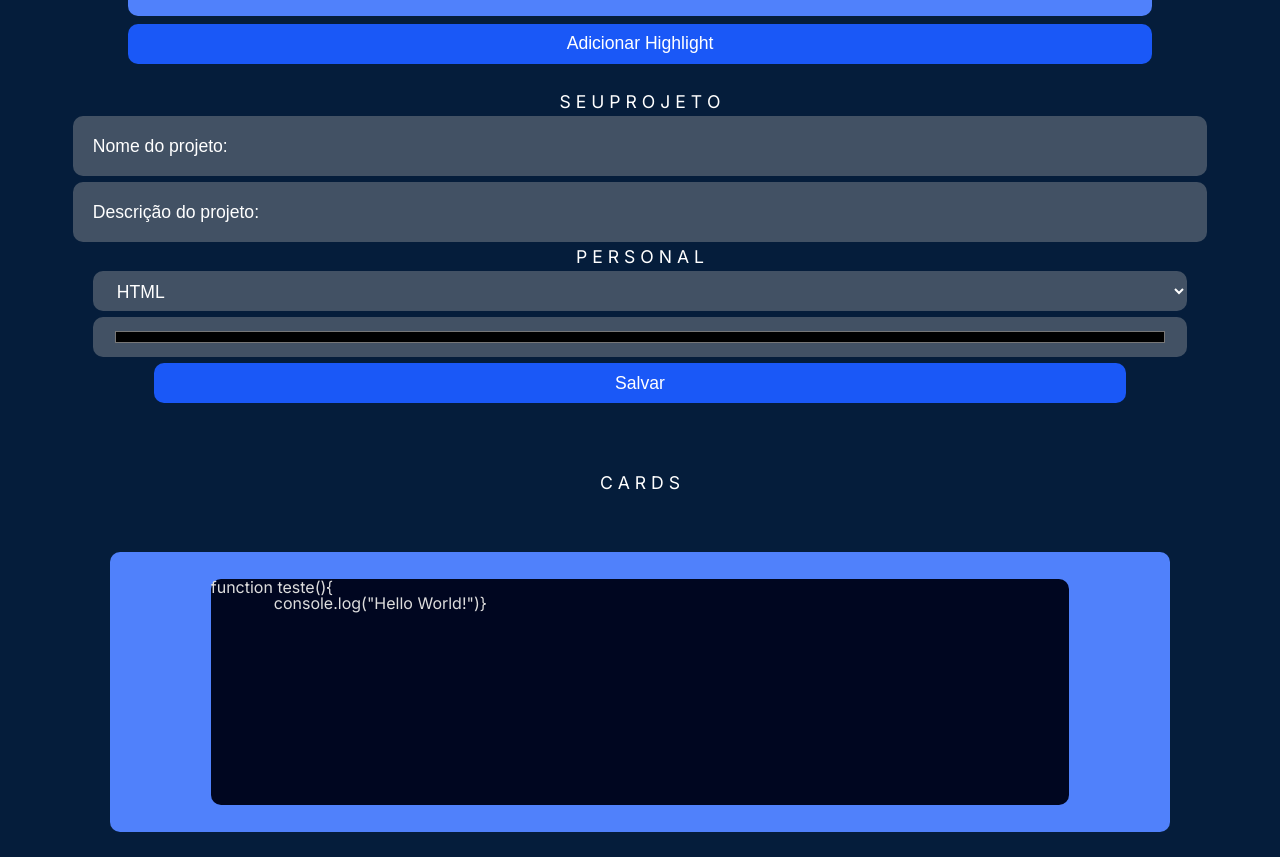
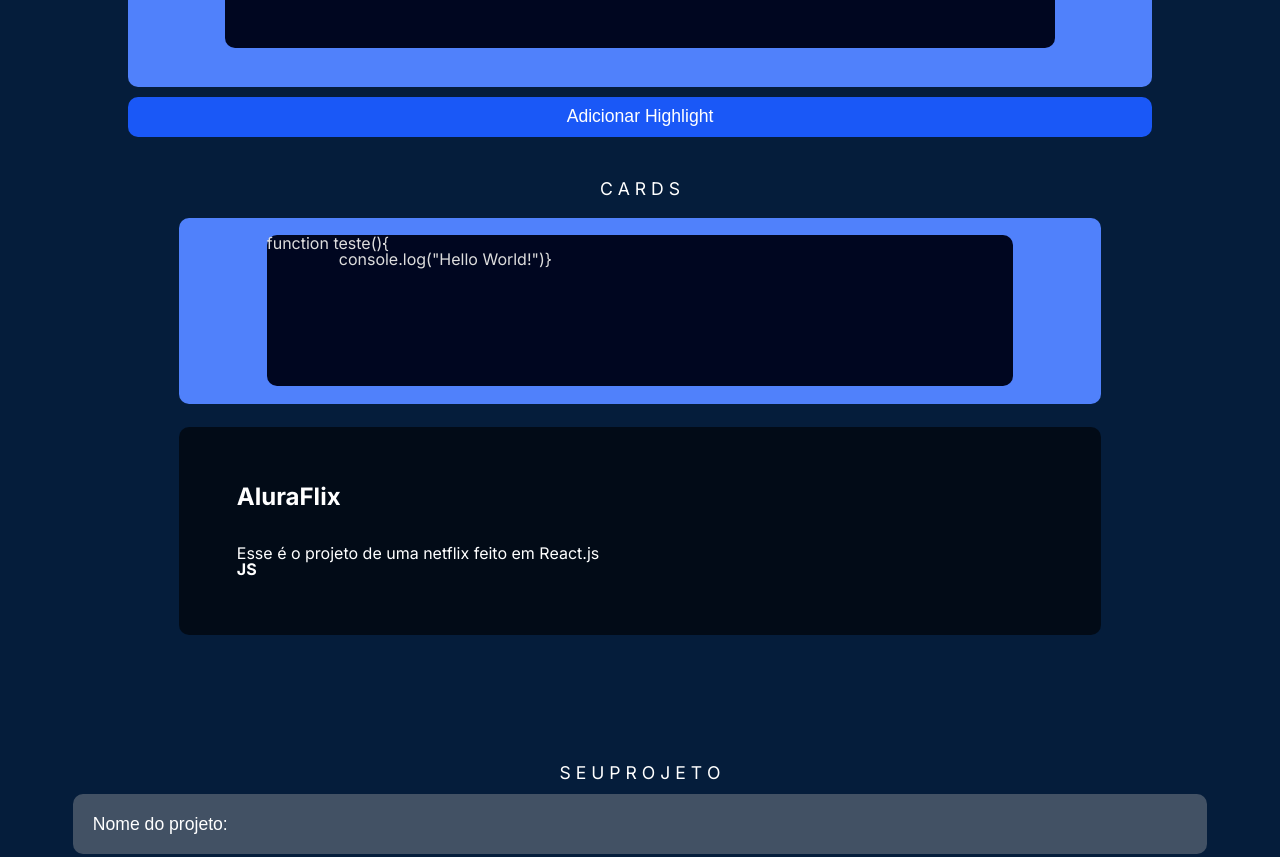
Before and after one commit to JoaoIto/CodeEditor, a website built with Vite: page index.html in a window 1280 px wide. Shown: the part 566-1423 px from the top of the page. Built offline with nearby package versions, Linux system fonts and the light colour scheme.

Commit message:
Card project

```diff
--- a/css/card/style.css
+++ b/css/card/style.css
@@ -1,25 +1,79 @@
 .swiper {
-    height: 500px;
+    height: 600px;
     width: 50%;
-    margin-top: 50px;
 }
 
-.title-section{
+.title-section {
     text-align: center;
 }
+
 .swiper-slide {
-    height: 400px;
+    padding-top: 20px;
+    height: 70%;
     width: 20%;
     display: flex;
     align-items: center;
     justify-content: center;
 }
 
+.card {
+    height: 25%;
+    display: flex;
+    flex-direction: column;
+    justify-content: space-evenly;
+    width: 70%;
+    border-radius: 10px;
+    padding: 5%;
+    margin: 2%;
+    background-color: rgba(0, 0, 0, 0.6);
+}
+
+.title-project {
+    font-size: 1.5rem;
+    font-weight: bold;
+}
+
+.desc-project {
+    max-height: 70%;
+}
+
+.lang-project {
+    font-weight: bold;
+}
+
 @media screen and (max-width:1300px) {
-    .swiper{
+    .swiper {
+        display: flex;
+        flex-direction: column;
+        justify-content: space-evenly;
+        height: 60%;
         width: 90%;
     }
+
+    .title-project {
+        height: 60px;
+        font-size: 1.5rem;
+        font-weight: bold;
+    }
+
+    .card {
+        order: 1;
+        display: flex;
+        flex-direction: column;
+        justify-content: space-evenly;
+        align-self: center;
+        width: 70%;
+        height: 35%;
+        border-radius: 10px;
+        padding: 5%;
+        margin: 2%;
+        background-color: rgba(0, 0, 0, 0.6);
+    }
+
     .swiper-slide {
+        display: flex;
+        flex-direction: column;
+        height: 90%;
         width: 90%;
     }
 }
--- a/css/editor/style.css
+++ b/css/editor/style.css
@@ -29,6 +29,7 @@
 code{
     display: block;
     padding: .5rem .7rem;
+    margin: 1.8rem;
     box-sizing: border-box;
     border-radius: 10px;
     height: 40vh;
@@ -41,7 +42,7 @@
         display: flex;
         align-items: center;
         width: 100%;
-        height: 90%;
+        height: 85%;
     }
 
     .editor-back{
--- a/css/form/style.css
+++ b/css/form/style.css
@@ -28,9 +28,9 @@
     .form {
         display: flex;
         align-items: center;
-        justify-content: space-around;
+        justify-content: space-evenly;
         width: 100%;
-        height: 35%;
+        height: 60%;
     }
 
     fieldset {
@@ -38,7 +38,7 @@
         flex-direction: column;
         justify-content: space-evenly;
         align-items: center;
-        height: 100%;
+        height: 380px;
         width: 95%;
     }
     .camp {
--- a/css/style.css
+++ b/css/style.css
@@ -7,7 +7,7 @@
 @import url('https://fonts.googleapis.com/css2?family=Inter:wght@400;500;700&display=swap');
 
 body{
-  height: 100vh;
+  height: 180vh;
   width: 100vw;
   background-color: var(--dark-blue);
   font-family: 'Inter', sans-serif;
@@ -38,14 +38,14 @@
 
 @media screen and (max-width:1300px){
   body{
-    height: 180vh;
+    height: 220vh;
     display: flex;
     flex-direction: column;
     padding: 20px 0;
   }
 
   main{
-    height: 80%;
+    height: 40%;
     display: flex;
     flex-direction: column;
     align-items: center;
@@ -53,12 +53,29 @@
   }
 
   .top{
+    height: 90%;
+    width: 100%;
+    display: flex;
+    flex-direction: column;
+    align-items: center;
+    justify-content: space-evenly;
+  }
+
+  .down{
     height: 60%;
     width: 100%;
     display: flex;
     flex-direction: column;
     align-items: center;
-    justify-content: space-between;
+    justify-content: space-evenly;
+  }
+
+  .form{
+    order: 1;
+  }
+
+  .swiper{
+    order: 2;
   }
 
   .menu{
--- a/index.html
+++ b/index.html
@@ -47,7 +47,8 @@
         <h2 class="title-section">E D I T O R</h2>
         <div class="editor-back">
           <div class="code-wrapper">
-            <code class="preview hljs" contenteditable="true" aria-label="Editor de code" id="editor">const pluckDeep = key => obj => key.split('.').reduce((accum, key) => accum[key], obj)
+            <code class="preview hljs" contenteditable="true" aria-label="Editor de code" id="editor">const pluckDeep =
+              key => obj => key.split('.').reduce((accum, key) => accum[key], obj)
 
               const compose = (...fns) => res => fns.reduce((accum, next) => next(accum), res)
 
@@ -63,6 +64,8 @@
         <input type="button" value="Adicionar Highlight" id="highlight">
       </section>
     </div>
+  </main>
+  <div class="down">
     <section class="form">
       <fieldset>
         <h2 class="title-section">S E U P R O J E T O</h2>
@@ -82,14 +85,19 @@
         <input type="button" value="Salvar" id="save" class="camp">
       </fieldset>
     </section>
-  </main>
     <!-- Slider main container -->
     <div class="swiper">
       <h2 class="title-section">C A R D S</h2>
       <!-- Additional required wrapper -->
+
       <div class="swiper-wrapper">
         <!-- Slides -->
         <div class="swiper-slide">
+          <div class="card">
+            <h4 class="title-project">AluraFlix</h4>
+            <p class="desc-project">Esse é o projeto de uma netflix feito em React.js</p>
+            <span class="lang-project">JS</span>
+          </div>
           <div class="editor-back">
             <div class="code-wrapper">
               <code class="preview hljs" contenteditable="false" aria-label="Editor de code">function teste(){
@@ -97,9 +105,9 @@
             </div>
           </div>
         </div>
-    </div>
         <!-- If we need pagination -->
         <div class="swiper-pagination"></div>
+      </div>
     </div>
     <script src="https://cdnjs.cloudflare.com/ajax/libs/highlight.js/11.6.0/highlight.min.js"></script>
     <script src="./js/highlight.js"></script>
```
Lines whose indentation alone changed are shown as unchanged.
